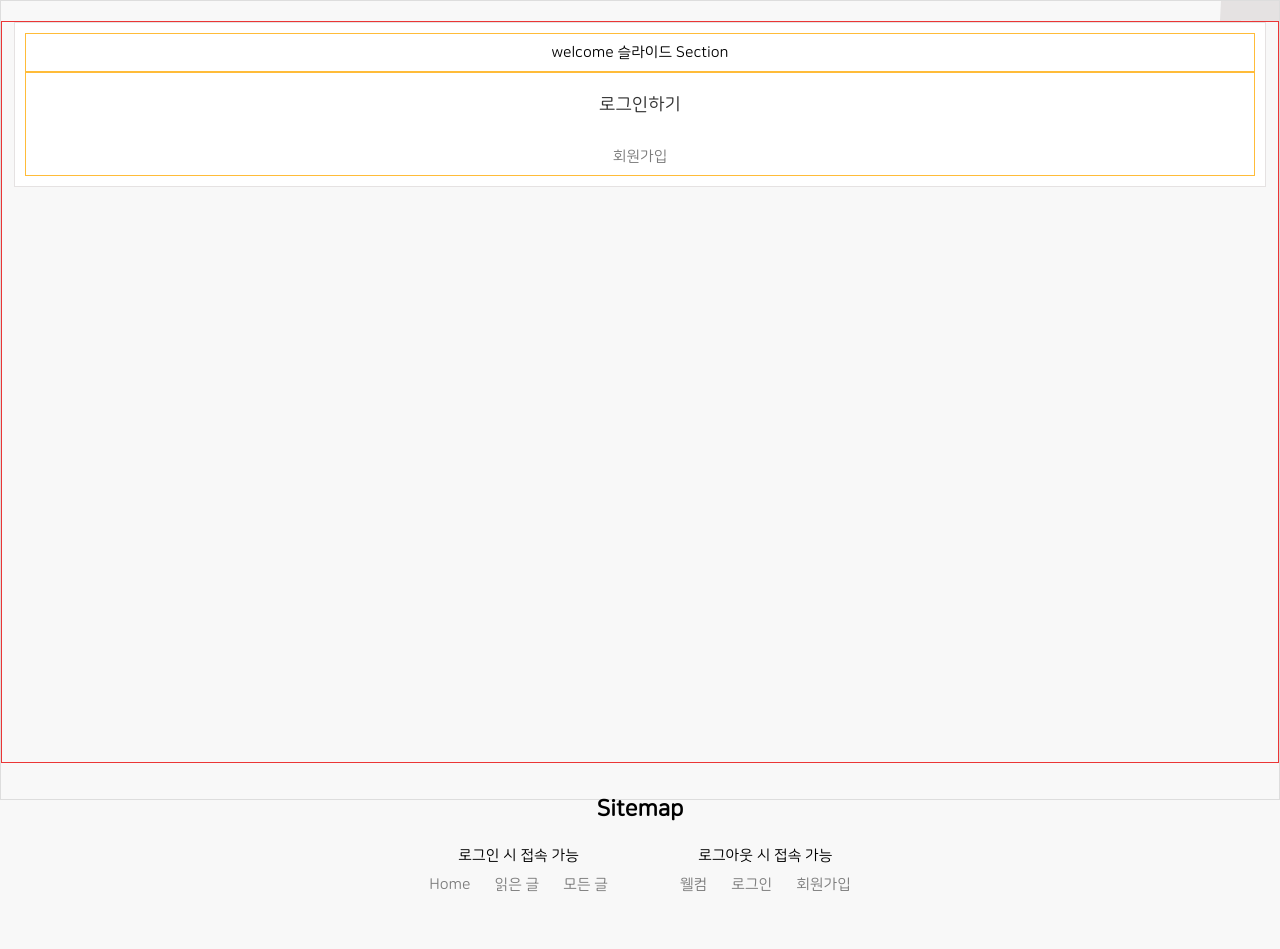
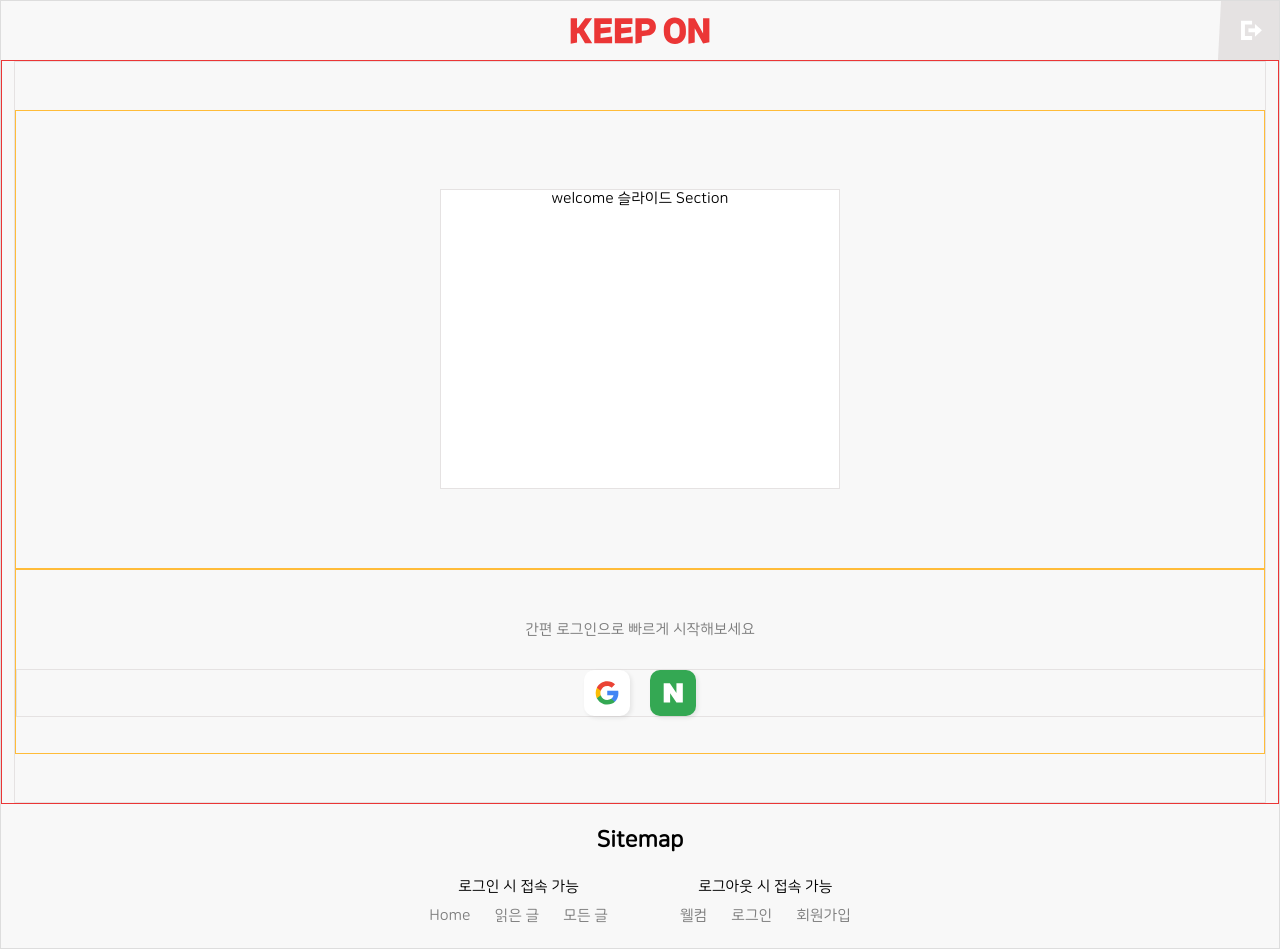
Before and after one commit to SeoJoonsoo/link_moa-react-, a React (Vite) app: page /welcome in a window 1280 px wide. Before the commit the page ends 927 px from the top, so only its background shows below. Built offline with nearby package versions, Linux system fonts and the light colour scheme.

Commit message:
Design: 웰컴페이지 퍼블리싱

```diff
--- a/src/layouts/GloberStyle.ts
+++ b/src/layouts/GloberStyle.ts
@@ -25,7 +25,6 @@ export const GlobalStyle = createGlobalStyle`
   section,
   div {
     box-sizing: border-box;
-    padding: 10px; /* TODO : 임의로 영역 확인을 위한 스타일(UI작업시 삭제) */
   }
   ul, ol, li {
     list-style: none;
@@ -50,19 +49,16 @@ export const GlobalStyle = createGlobalStyle`
     margin: 0 auto;
     padding: 0;
     max-width: 1280px;
-    height: 100vh;
+    min-height: 100vh;
     text-align: center;
     border: solid 1px #ddd; /* TODO : 임의로 영역 확인을 위한 스타일(UI작업시 삭제) */
     main {
-      flex-grow: 1;
-      flex-shrink: 1;
       border: solid 1px ${({ theme }) => theme.point}; /* TODO : 임의로 영역 확인을 위한 스타일(UI작업시 삭제) */
     }
     section {
       border: solid 1px ${({ theme }) => theme.point2}; /* TODO : 임의로 영역 확인을 위한 스타일(UI작업시 삭제) */
     }
     div {
-      background-color: #ffffff; /* TODO : 임의로 영역 확인을 위한 스타일(UI작업시 삭제) */
       border: solid 1px ${({ theme }) => theme.basicGray}; /* TODO : 임의로 영역 확인을 위한 스타일(UI작업시 삭제) */
     }
   }
--- a/src/pages/Welcome/index.tsx
+++ b/src/pages/Welcome/index.tsx
@@ -1,17 +1,27 @@
 import * as S from './style';
+import GOOGLE_LOGO from '@/assets/images/Welcome/easy-login/ic-google.svg';
+import NAVER_LOGO from '@/assets/images/Welcome/easy-login/ic-naver.svg';
+import { Link } from 'react-router-dom';
 
 export default function Welcome() {
+  const EASY_LOGIN_GOOGLE = ''; // TODO : 간편 로그인 링크 추가
+  const EASY_LOGIN_NAVER = ''; // TODO : 간편 로그인 링크 추가
   return (
-    <div>
-      <section>welcome 슬라이드 Section</section>
-      <S.ButtonWrapper className="signs-wrapper">
-        <S.SignInButton id="signIn" data-testid="sign-in-button" to="/sign-in">
-          로그인하기
-        </S.SignInButton>
-        <S.SignUpButton id="signUp" data-testid="sign-up-button" to="/sign-up">
-          회원가입
-        </S.SignUpButton>
-      </S.ButtonWrapper>
-    </div>
+    <S.Wrapper>
+      <S.SlideSection id="slide-section">
+        <div className="slide-wrapper">welcome 슬라이드 Section</div>
+      </S.SlideSection>
+      <S.LoginSection id="login-section">
+        <p className="description">간편 로그인으로 빠르게 시작해보세요</p>
+        <div className="easy-login">
+          <Link to={EASY_LOGIN_GOOGLE} id="google" className="easy-login__button">
+            <img src={GOOGLE_LOGO} alt="" />
+          </Link>
+          <Link to={EASY_LOGIN_NAVER} id="naver" className="easy-login__button">
+            <img src={NAVER_LOGO} alt="" />
+          </Link>
+        </div>
+      </S.LoginSection>
+    </S.Wrapper>
   );
 }
--- a/src/pages/Welcome/style.ts
+++ b/src/pages/Welcome/style.ts
@@ -1,19 +1,54 @@
-import { Link } from 'react-router-dom';
 import { styled } from 'styled-components';
 
-export const ButtonWrapper = styled.section`
+export const Wrapper = styled.div`
+  padding: 48px 0;
+  height: calc(100vh - 58px);
   display: flex;
   flex-direction: column;
-  gap: 20px;
+  align-items: center;
 `;
-export const SignInButton = styled(Link)`
-  background-color: ${({ theme }) => theme.white};
-  padding: 12px;
-  border-radius: 10px;
-  font-size: 18px;
+
+export const SlideSection = styled.section`
+  width: 100%;
+  flex-grow: 1;
+  flex-shrink: 1;
+  display: flex;
+  justify-content: center;
+  align-items: center;
+  .slide-wrapper {
+    height: 300px;
+    max-width: 400px;
+    width: 100%;
+    background-color: #fff; // TODO : 임시로 사이즈 확인을 위함
+  }
 `;
-export const SignUpButton = styled(Link)`
-  color: ${({ theme }) => theme.textInfo};
-  background-color: unset;
-  border: none;
+export const LoginSection = styled.section`
+  flex-grow: 0;
+  flex-shrink: 0;
+  width: 100%;
+  padding: 36px 0;
+  .description {
+    color: ${({ theme }) => theme.textInfo};
+    padding-bottom: 16px;
+  }
+  .easy-login {
+    display: flex;
+    justify-content: center;
+    align-items: center;
+    gap: 20px;
+    &__button {
+      font-size: 0;
+      padding: 8px;
+      border-radius: 10px;
+      background: #fff;
+      box-shadow: 2px 2px 4px 0px rgba(0, 0, 0, 0.08);
+      &#naver {
+        background: #34a853;
+      }
+      img {
+        width: 30px;
+        height: 30px;
+      }
+    }
+  }
 `;
```
Also changed, not shown: src/assets/images/Welcome/easy-login/ic-google.svg (added), src/assets/images/Welcome/easy-login/ic-naver.svg (added).
